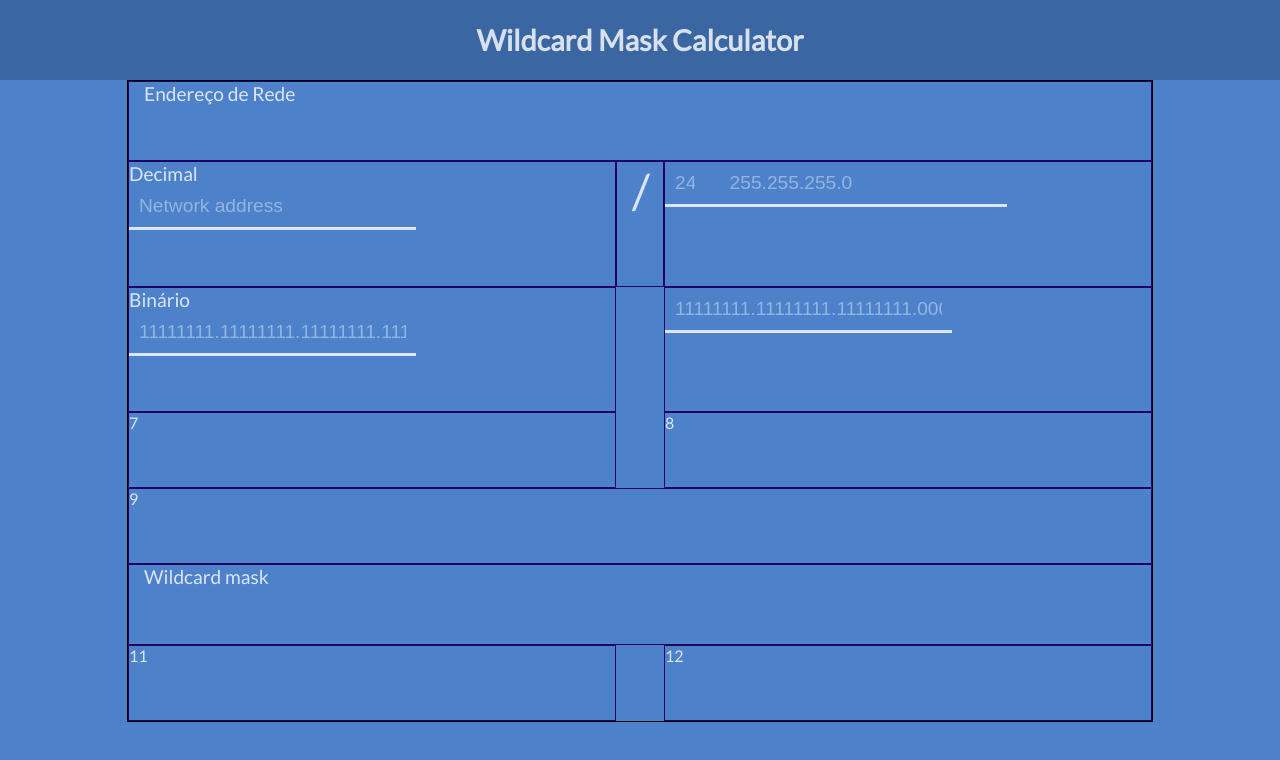
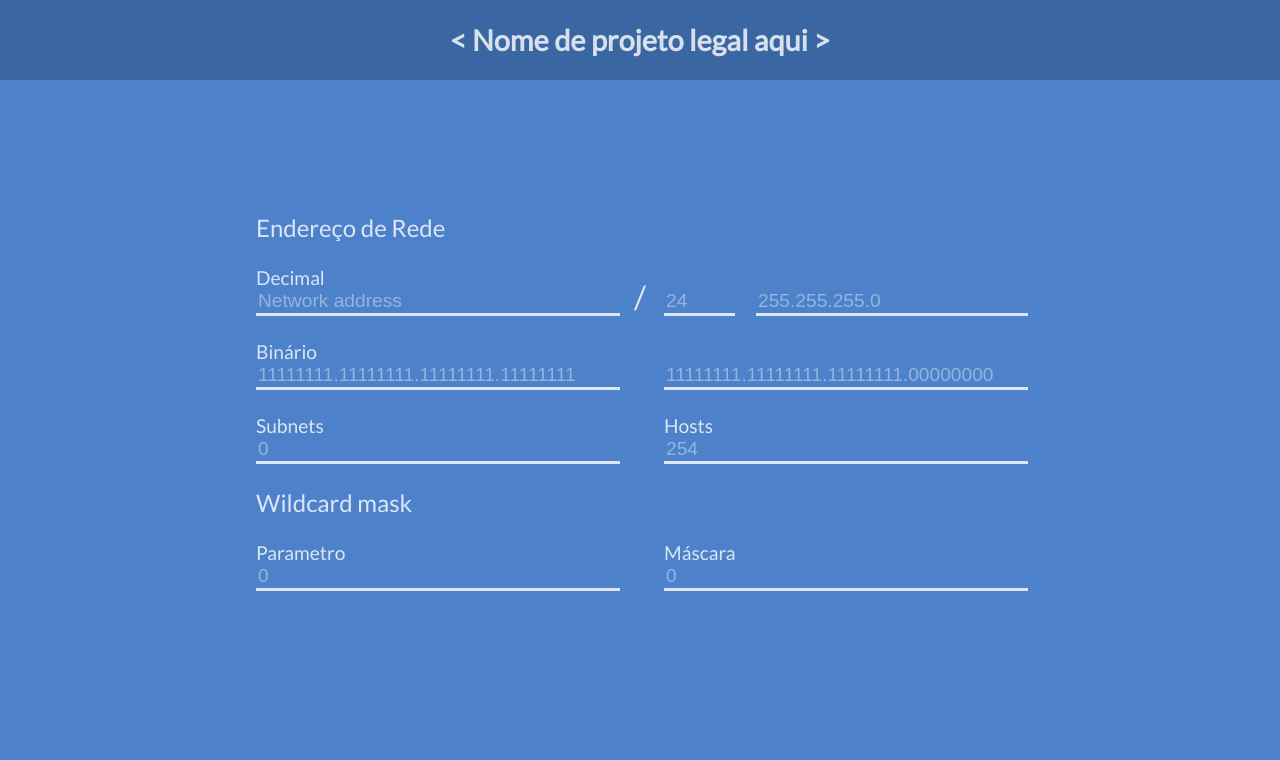
Before and after one commit to henriquepw/wildcard-mask-calculator, a React (Create React App) app: page / in a window 1280 px wide. Shown: the top 760 px of the page. Built offline with nearby package versions, Linux system fonts and the light colour scheme; a web font is replaced by a local one.

Commit message:
css grid

```diff
--- a/src/components/Input/Input.js
+++ b/src/components/Input/Input.js
@@ -1,8 +1,9 @@
 import React from 'react';
 import { Container, Input } from './Input.style';
+import { AST_PropAccess } from 'terser';
 
 export default props => (
-    <Container>
+    <Container flex={props.flex} right={props.right}>
         <label>{props.name}</label>
         <Input {...props.input} />
     </Container>
--- a/src/components/Input/Input.style.js
+++ b/src/components/Input/Input.style.js
@@ -2,13 +2,23 @@ import styled, { css } from 'styled-components';
 import Colors from '../../styles/colors';
 
 const Container = styled.div`
-    display: inline-block;
+    width: 100%;
 
     label {
         display: block;
         font-size: 1.2em;
         margin: 0px;
     }
+
+    ${({ flex }) =>
+        flex && css`
+            flex: ${flex};
+        `}
+
+    ${({ right }) =>
+        right && css`
+            margin-right: ${right};
+        `}
 `;
 
 const Input = styled.input`
@@ -16,7 +26,6 @@ const Input = styled.input`
 
     width: 100%;
     font-size: 1.2em;
-    padding: 10px;
     border: none;
     border-bottom: 3px solid ${Colors.secundaryTextColor};
 
@@ -35,15 +44,6 @@ const Input = styled.input`
         width && css`
             width: ${width};
         `}
-
-    ${({ start }) =>
-        start && css`
-            grid-column-start: ${start};
-        `}
-    ${({ end }) =>
-        end && css`
-            grid-column-start: ${end};
-        `}
 `;
 
 export { Container, Input };
--- a/src/pages/App/App.js
+++ b/src/pages/App/App.js
@@ -3,7 +3,7 @@ import React, { Component } from 'react';
 import Input from '../../components/Input/Input';
 
 import GlobalStyle from '../../styles/globalStyle';
-import { Container, Header, Text } from './App.style';
+import { Container, Header, Text, Divider } from './App.style';
 import { Box, Cell } from '../../styles/grid';
 
 class App extends Component {
@@ -100,17 +100,16 @@ class App extends Component {
         return (
             <Container>
                 <GlobalStyle />
+
                 <Header>
-                    <h1>Wildcard Mask Calculator</h1>
+                    <h1>{`< Nome de projeto legal aqui >`}</h1>
                 </Header>
 
                 <Box>
                     <Cell rowAll>
-                        <Text start='1' end='span 3'>
-                            Endereço de Rede
-                        </Text>
+                        <Text>Endereço de Rede</Text>
                     </Cell>
-                    <Cell>
+                    <Cell left>
                         <Input
                             name='Decimal'
                             input={{
@@ -121,15 +120,14 @@ class App extends Component {
                             }}
                         />
                     </Cell>
-                    <Cell>
-                        <Text size='3em' margin='0px 15px 0px 15px'>
-                            /
-                        </Text>
+                    <Cell center>
+                        <Text size='2em'>/</Text>
                     </Cell>
                     <Cell>
                         <Input
+                            flex='2'
+                            right='25px'
                             input={{
-                                width: '1.8em',
                                 type: 'number',
                                 min: '8',
                                 max: '30',
@@ -139,6 +137,7 @@ class App extends Component {
                             }}
                         />
                         <Input
+                            flex='8'
                             input={{
                                 type: 'text',
                                 placeholder: '255.255.255.0',
@@ -147,7 +146,7 @@ class App extends Component {
                             }}
                         />
                     </Cell>
-                    <Cell>
+                    <Cell left>
                         <Input
                             name='Binário'
                             input={{
@@ -161,7 +160,6 @@ class App extends Component {
                     </Cell>
                     <Cell right>
                         <Input
-                            start='4'
                             input={{
                                 type: 'text',
                                 placeholder:
@@ -171,15 +169,55 @@ class App extends Component {
                             }}
                         />
                     </Cell>
-                    <Cell>7</Cell>
-                    <Cell right>8</Cell>
-                    <Cell rowAll>9</Cell>
+                    <Cell left>
+                        <Input
+                            name='Subnets'
+                            input={{
+                                type: 'text',
+                                placeholder: '0',
+                                value: this.state.maskBin,
+                                onChange: this.handleMaskBin
+                            }}
+                        />
+                    </Cell>
+                    <Cell right>
+                        <Input
+                            name='Hosts'
+                            input={{
+                                type: 'text',
+                                placeholder: '254',
+                                value: this.state.maskBin,
+                                onChange: this.handleMaskBin
+                            }}
+                        />
+                    </Cell>
                     <Cell rowAll>
                         <Text start='1' end='span 3'>
                             Wildcard mask
-                        </Text></Cell>
-                    <Cell>11</Cell>
-                    <Cell right>12</Cell>
+                        </Text>
+                    </Cell>
+                    <Cell left>
+                        <Input
+                            name='Parametro'
+                            input={{
+                                type: 'text',
+                                placeholder: '0',
+                                value: this.state.maskBin,
+                                onChange: this.handleMaskBin
+                            }}
+                        />
+                    </Cell>
+                    <Cell right>
+                        <Input
+                            name='Máscara'
+                            input={{
+                                type: 'text',
+                                placeholder: '0',
+                                value: this.state.maskBin,
+                                onChange: this.handleMaskBin
+                            }}
+                        />
+                    </Cell>
                 </Box>
             </Container>
         );
--- a/src/pages/App/App.style.js
+++ b/src/pages/App/App.style.js
@@ -15,7 +15,6 @@ const Container = styled.div`
 
 const Box = styled.div`
     display: grid;
-
     grid-template-columns: 1fr 3em 1fr;
 `;
 
@@ -34,32 +33,18 @@ const Header = styled.header`
 
 const Text = styled.label`
     vertical-align: bottom;
-    margin: 9px 15px 9px 15px;
-    font-size: 1.2em;
-
-    ${({ margin }) =>
-        margin && css`
-            margin: ${margin};
-        `}
+    font-size: 1.5em;
 
     ${({ size }) =>
         size && css`
             font-size: ${size};
         `}
-
-    ${({ display }) =>
-        display && css`
-            display: ${display};
-        `}
-
-    ${({ start }) =>
-        start && css`
-            grid-column-start: ${start};
-        `}
-    ${({ end }) =>
-        end && css`
-            grid-column-end: ${end};
-        `}
 `;
 
-export { Container, Box, Header, Text };
+const Divider = styled.div`
+    background-color: ${Colors.secundaryTextColor};
+    width: 30%;
+    height: 0.2em;
+`;
+
+export { Container, Box, Header, Text, Divider };
--- a/src/styles/grid.js
+++ b/src/styles/grid.js
@@ -1,27 +1,41 @@
 import styled, { css } from 'styled-components';
 
-const Box = styled.div`
-    width: 80vw;
-    height: 80vh;
-    border: 1px solid #000;
+const Box = styled.main`
+    width: 60vw;
+    height: 100%;
+    min-width: 761px;
+    max-width: 900px;
 
     display: grid;
     grid-template-columns: 1fr 3em 1fr;
+    grid-template-rows: 1fr repeat(6, auto) 1fr;
 `;
 
 const Cell = styled.div`
-    border: 1px solid #200260;
+    display: flex;
+    align-items: flex-end;
+
+    padding-bottom: 1.5em;
 
     ${({ rowAll }) =>
         rowAll && css`
-            grid-column-start: 1;
-            grid-column-start: span 3;
+            grid-column: 1 / span 3;
         `}
 
     ${({ right }) =>
         right && css`
             grid-column-start: 3;
         `}
+
+    ${({ left }) =>
+        left && css`
+            justify-content: right;
+        `}
+
+    ${({ center }) =>
+        center && css`
+            justify-content: center;
+        `}
 `;
 
 export { Box, Cell };
```
